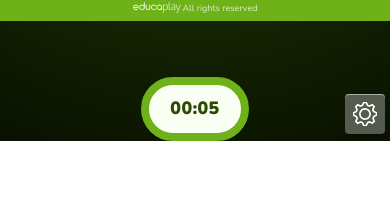
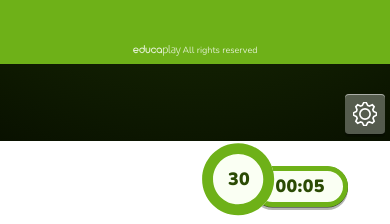
Before and after one commit to rcalleADR/PruebasEducaplay, a React (Vite) app: page / in a window 390 px wide. Shown: the part 703-927 px from the top of the page. Before the commit the page ends 844 px from the top, so only its background shows below. Built offline with nearby package versions, Linux system fonts and the light colour scheme.

Commit message:
countdown en mobile

```diff
--- /dev/null
+++ b/src/components/GameCountdown.jsx
@@ -0,0 +1,71 @@
+import classes from './gameCountdown.module.scss'
+import { useEffect, useState } from 'react';
+import PropTypes from 'prop-types';
+import GameTimer from './GameTimer';
+
+function GameCountdown({ startTime, onFinish }) {
+    const [time, setTime] = useState(0);
+    const [countdown, setCountdown] = useState(startTime);
+
+    useEffect(() => {
+        const interval = setInterval(() => {
+            setTime(time => time + 1);
+            setCountdown(countdown => {
+                console.log(countdown);
+                if(countdown === 0) {
+                    onFinish();
+                    clearInterval(interval);
+                    return 0;
+                }
+                return countdown - 1;
+            });
+        }, 1000);
+        return () => clearInterval(interval);
+    }, []);
+
+    const formatTime = (seconds) => {
+        const minutes = Math.floor(seconds / 60);
+        const remainingSeconds = seconds % 60;
+
+        const formattedMinutes = String(minutes).padStart(2, '0');
+        const formattedSeconds = String(remainingSeconds).padStart(2, '0');
+
+        return `${formattedMinutes}:${formattedSeconds}`;
+    }
+
+    return (
+        <div className={classes.wrapper}>
+            <div className={classes.timerComponent}><GameTimer /></div>
+
+            <div className={classes.countdownWrapper}>
+                <div className={classes.countdown}>{countdown}</div>
+                    {/* <svg className="clk__ch__svg" width="212" height="212" viewBox="0 0 212 212" xmlns="http://www.w3.org/2000/svg">
+                        <g stroke="currentColor" fill="none">
+                            <circle className="clk__ch__svg__pr" r="96" cy="106" cx="106" strokeWidth="20" style="stroke-dasharray: 603.186, 603.186; stroke-dashoffset: 404.134;"></circle>
+                        </g>
+                    </svg> */}
+
+                {/* <div className={classes.timer}>{formatTime(time)}</div> */}
+                <div className="clk__st">
+                    <svg width="80" height="80" viewBox="0 0 90 90" fill="none">
+                    {/* <svg width="195" height="98" viewBox="0 0 195 98" fill="none"> */}
+                        <g className="clk__st__i-bg">
+                            {/* <path className="clk__st__ll-bg" d="M65.7373 76.1426C81.1989 65.128 84.8468 47.3002 82.5557 31.9185H164.418C175.707 31.9185 186.125 41.8412 186.125 54.0305C186.125 66.2198 175.707 76.1426 164.418 76.1426H65.7373Z" fill="rgba(250,255,243,0.7)"></path> */}
+                            <path className="clk__st__rg-bg" d="M48.5388 83.5129C70.9278 83.5129 89.0776 65.363 89.0776 42.9741C89.0776 20.5851 70.9278 2.4353 48.5388 2.4353C26.1498 2.4353 8 20.5851 8 42.9741C8 65.363 26.1498 83.5129 48.5388 83.5129Z" fill="rgba(250,255,243)"></path>
+                        </g>
+                        {/* <path className="clk__st__ll" d="M164.013 36.8322C173.496 36.8322 181.211 44.5469 181.211 54.0305C181.211 63.5141 173.496 71.2288 164.013 71.2288H74.7292C84.8885 61.6469 87.7999 48.6745 86.5715 36.8322H164.013ZM164.013 31.9185C96.657 31.9185 84.3725 31.9185 80.7855 31.9185C84.4708 48.1954 79.7659 67.6417 57.3467 76.1426C63.5872 76.1426 164.013 76.1426 164.013 76.1426C176.224 76.1426 186.125 66.2413 186.125 54.0305C186.125 41.8197 176.224 31.9185 164.013 31.9185Z" fill="#6EB118"></path> */}
+                        <path className="clk__st__rg" d="M48.5388 14.7198C64.1155 14.7198 76.7931 27.3974 76.7931 42.9741C76.7931 58.5508 64.1155 71.2284 48.5388 71.2284C32.9621 71.2284 20.2845 58.5508 20.2845 42.9741C20.2845 27.3974 32.9621 14.7198 48.5388 14.7198ZM48.5388 2.4353C26.1442 2.4353 8 20.5795 8 42.9741C8 65.3687 26.1442 83.5129 48.5388 83.5129C70.9334 83.5129 89.0776 65.3687 89.0776 42.9741C89.0776 20.5795 70.9334 2.4353 48.5388 2.4353Z" fill="#6EB118"></path>
+                    </svg>
+                </div>
+            </div>
+
+        </div>
+    );
+}
+
+GameCountdown.propTypes = {
+    startTime: PropTypes.number,
+    onFinish: PropTypes.func
+}
+
+export default GameCountdown;
--- /dev/null
+++ b/src/components/gameCountdown.module.scss
@@ -0,0 +1,43 @@
+@use "../styles/variables.scss" as *;
+
+.wrapper {
+    position: relative;
+//     display: inline-flex;
+//     padding: clamp(3px, 5vmin, 15px) clamp(15px, 5.5vmin, 54px);
+//     border-radius: 9999px;
+//     background: #fafff3;
+//     border: 8px solid #6eb118;
+//     box-shadow: 0 3px 0 rgba(7, 14, 0, 0.3), 0 0.5px 0 rgba(7, 14, 0, 0.8);//0 6px 0 rgba(7, 14, 0, 0.3), 0 0.5px 0 rgba(7, 14, 0, 0.8);
+}
+
+.timerComponent {
+    position: absolute;
+    left: 57px;
+    top: 25px;
+}
+
+.countdownWrapper {
+    position: absolute;
+}
+
+.countdown {
+    position: absolute;
+    width: 110%;
+    height: 90%;
+    // left: 0;
+    // top: 0;
+    // bottom: 14%;
+    // background-color: #ffffff66;
+    display: flex;
+    justify-content: center;
+    align-items: center;
+
+    // position: absolute;
+    // left: 35px;
+    // top: 75px;
+    color: #2b4b04;
+    font-size: $text-xl;
+    font-weight: 900;
+    letter-spacing: 0.02em;
+    line-height: 1;
+}
--- a/src/components/gameTimer.module.scss
+++ b/src/components/gameTimer.module.scss
@@ -2,11 +2,19 @@
 
 .wrapper {
     display: inline-flex;
-    padding: clamp(3px, 5vmin, 15px) clamp(15px, 5.5vmin, 54px);
+    padding: 6.5px 18.5px;
     border-radius: 9999px;
     background: #fafff3;
-    border: 8px solid #6eb118;
+    border: 5px solid #6eb118;
     box-shadow: 0 3px 0 rgba(7, 14, 0, 0.3), 0 0.5px 0 rgba(7, 14, 0, 0.8);//0 6px 0 rgba(7, 14, 0, 0.3), 0 0.5px 0 rgba(7, 14, 0, 0.8);
+
+    @media (min-width: #{map-get($breakpoints, 'md' )}) {
+        padding: 6.5px 32bpx;
+        border: 8px solid #6eb118;
+    }
+    @media (min-width: #{map-get($breakpoints, 'lg' )}) {
+        padding: 15px 54px;
+    }
 }
 
 .timer {
--- a/src/components/screens/MainMenu.jsx
+++ b/src/components/screens/MainMenu.jsx
@@ -7,9 +7,13 @@ import EducaplayLogo from '../EducaplayLogo';
 import classes from './mainMenu.module.scss'
 import GameUI from '../GameUI';
 import GameTimer from '../GameTimer';
+import GameCountdown from '../GameCountdown';
+import { useState } from 'react';
 
 function MainMenu(props) {
     const { onStart, user, gameData } = props;
+
+    const [startTime, setStartTime] = useState(35);
 
     return (
         <>
@@ -54,7 +58,8 @@ function MainMenu(props) {
                         </div>
                 </div>
                 <GameUI />
-                <GameTimer />
+                {/* <GameTimer /> */}
+                <GameCountdown startTime={startTime} onFinish={() => console.log('Acabado')} />
             </div>
         </>
     );
```
